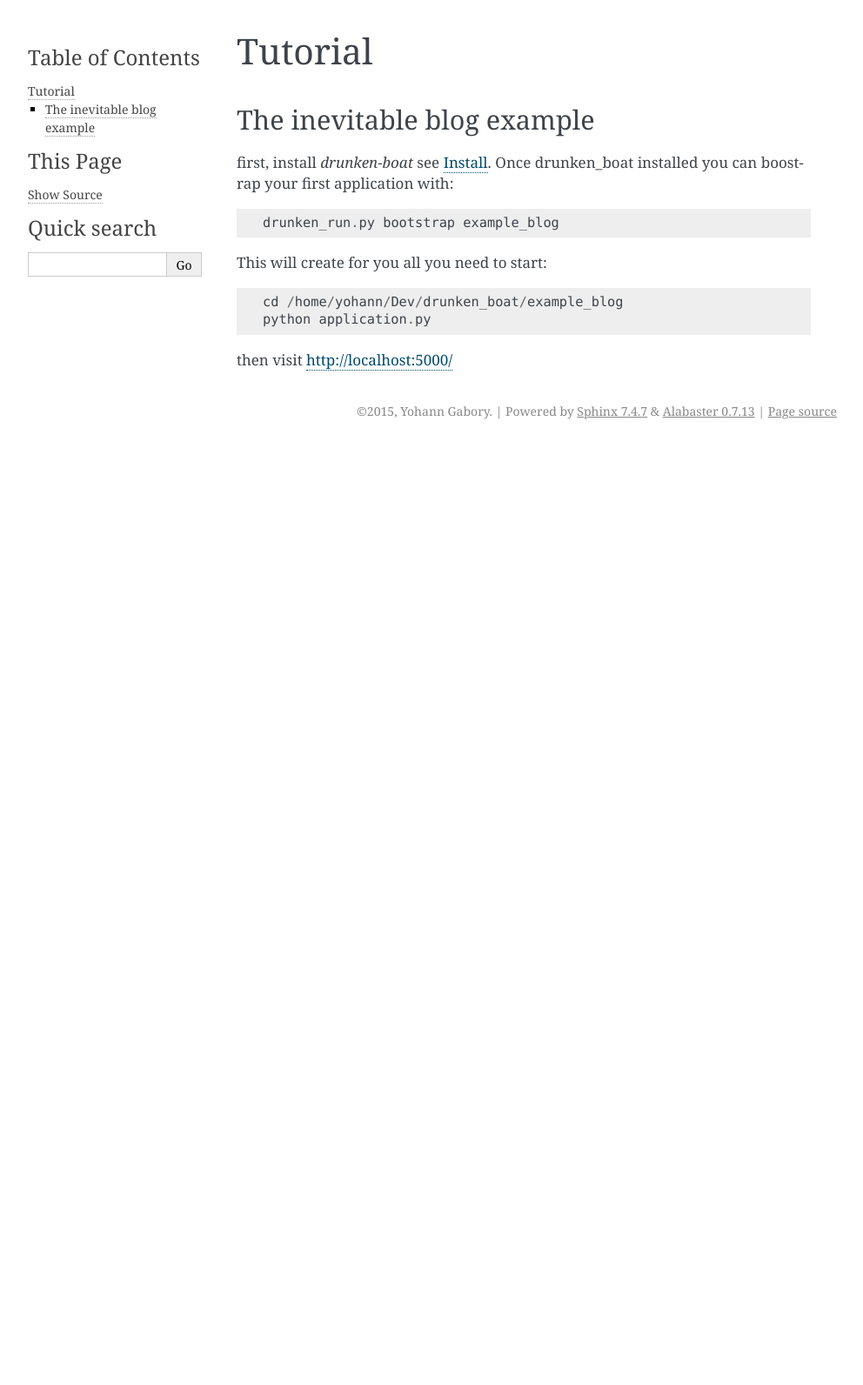
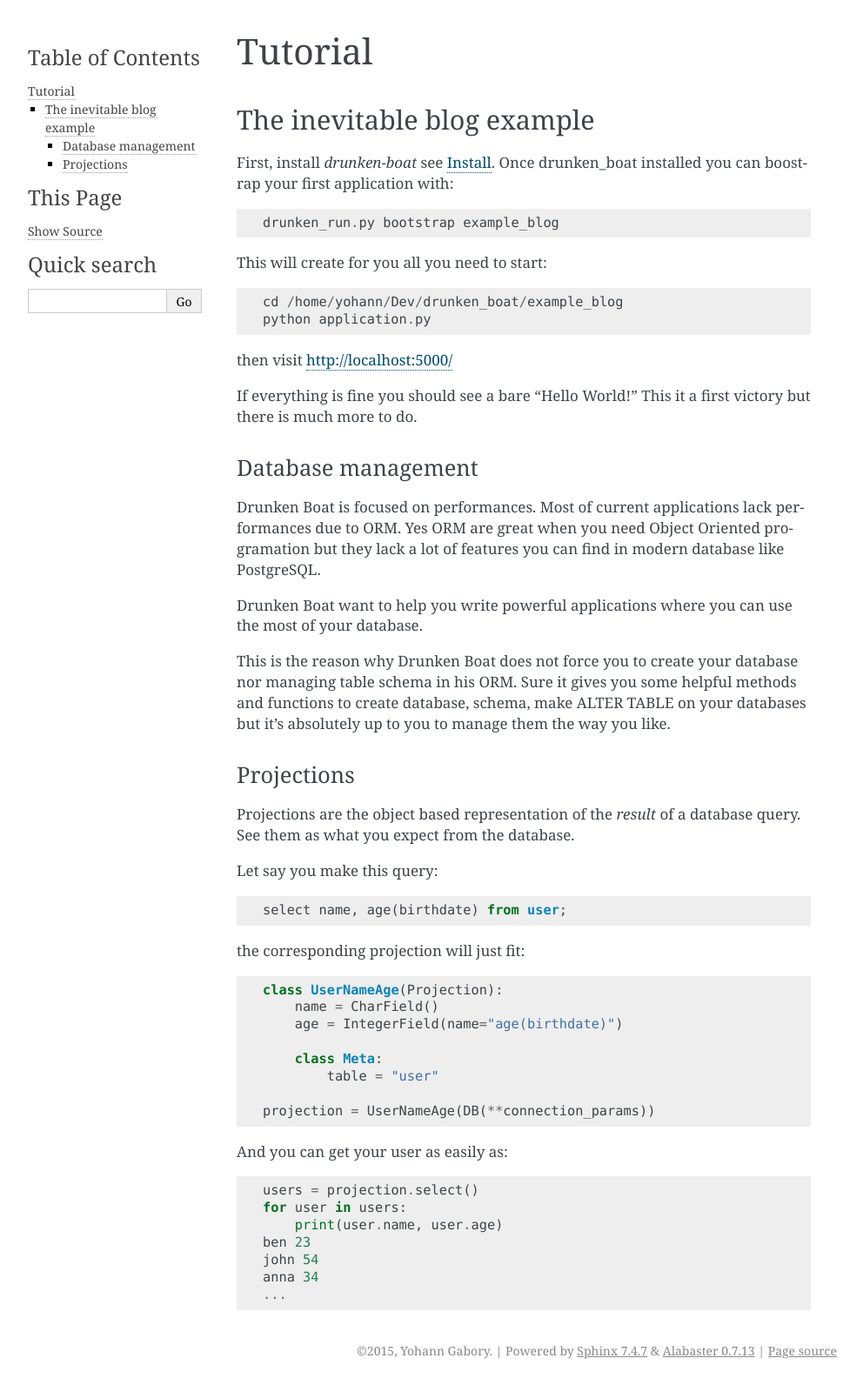
Before and after one commit to boblefrag/drunken_boat, a Sphinx documentation site: the page built from docs/source/tutorial.rst, in a window 1280 px wide. Shown: the whole page at 87% size, without its empty margins (148-1140 px from the left). Built offline with Sphinx 7.4.7, drawn with Linux system fonts in a browser that asks for light colours; formulas are drawn with MathJax 3; pages that are not in the unit, such as notebooks, are missing from menus; before the commit the page ends 900 px from its top, so only the background shows below that.

Commit message:
added documentation

```diff
--- a/README.rst
+++ b/README.rst
@@ -46,6 +46,7 @@
       -- router.py
       -- views.py
       -- projection.py
+      -- config.py
 
 content of `application.py`::
 
--- a/docs/source/index.rst
+++ b/docs/source/index.rst
@@ -10,6 +10,7 @@
    tutorial
    about/index
    contributing
+   orm
 
 
 Indices and tables
--- a/docs/source/tutorial.rst
+++ b/docs/source/tutorial.rst
@@ -4,7 +4,7 @@
 The inevitable blog example
 ___________________________
 
-first, install `drunken-boat` see :doc:`install`. Once drunken_boat
+First, install `drunken-boat` see :doc:`install`. Once drunken_boat
 installed you can boostrap your first application with::
 
      drunken_run.py bootstrap example_blog
@@ -15,3 +15,57 @@
     python application.py
 
 then visit http://localhost:5000/
+
+If everything is fine you should see a bare "Hello World!" This it a
+first victory but there is much more to do.
+
+
+Database management
+-------------------
+
+Drunken Boat is focused on performances. Most of current applications
+lack performances due to ORM. Yes ORM are great when you need Object
+Oriented programation but they lack a lot of features you can find in
+modern database like PostgreSQL.
+
+Drunken Boat want to help you write powerful applications where you
+can use the most of your database.
+
+This is the reason why Drunken Boat does not force you to create your
+database nor managing table schema in his ORM. Sure it gives you some
+helpful methods and functions to create database, schema, make ALTER
+TABLE on your databases but it's absolutely up to you to manage them
+the way you like.
+
+
+Projections
+-----------
+
+Projections are the object based representation of the `result` of a
+database query. See them as what you expect from the database.
+
+Let say you make this query::
+
+  select name, age(birthdate) from user;
+
+the corresponding projection will just fit::
+
+  class UserNameAge(Projection):
+      name = CharField()
+      age = IntegerField(name="age(birthdate)")
+
+      class Meta:
+          table = "user"
+
+  projection = UserNameAge(DB(**connection_params))
+
+
+And you can get your user as easily as::
+
+  users = projection.select()
+  for user in users:
+      print(user.name, user.age)
+  ben 23
+  john 54
+  anna 34
+  ...
```
Also changed, not shown: docs/source/orm.rst (added, +55 -0 lines), 1 other file.
